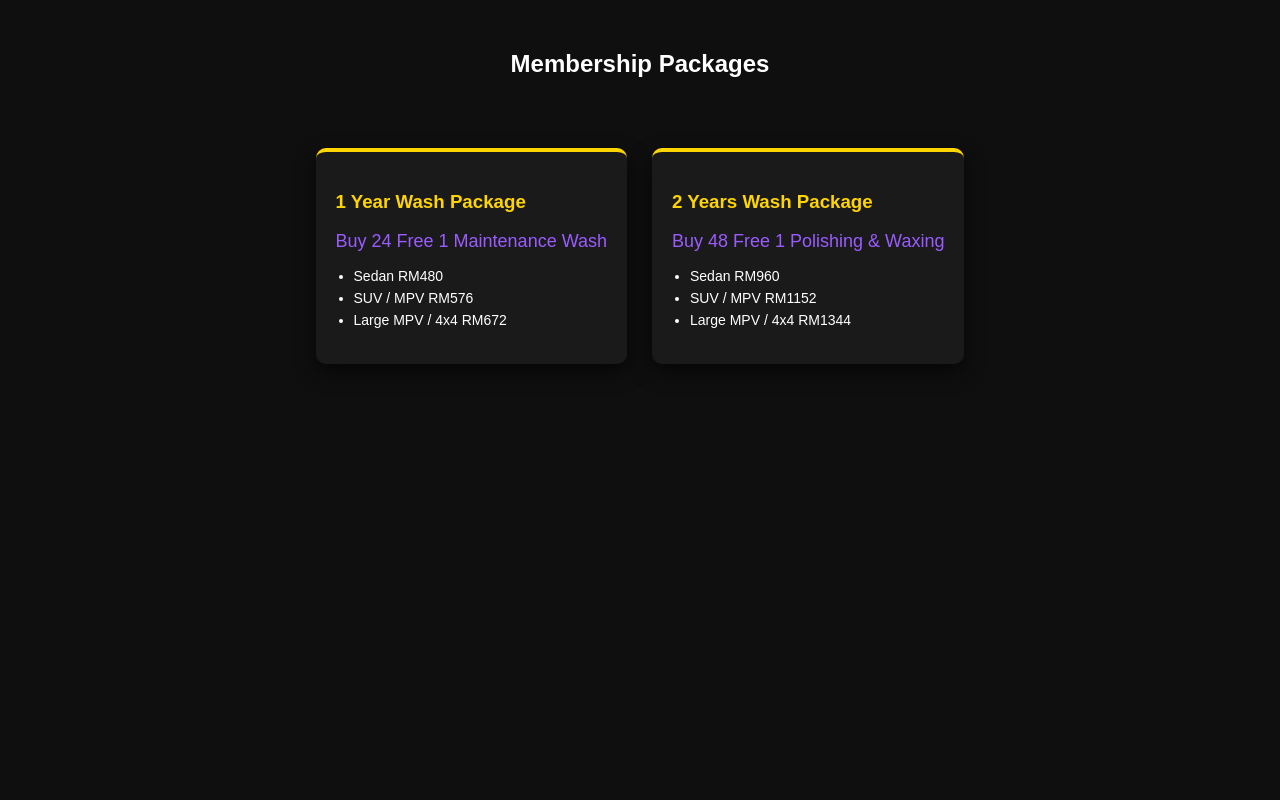
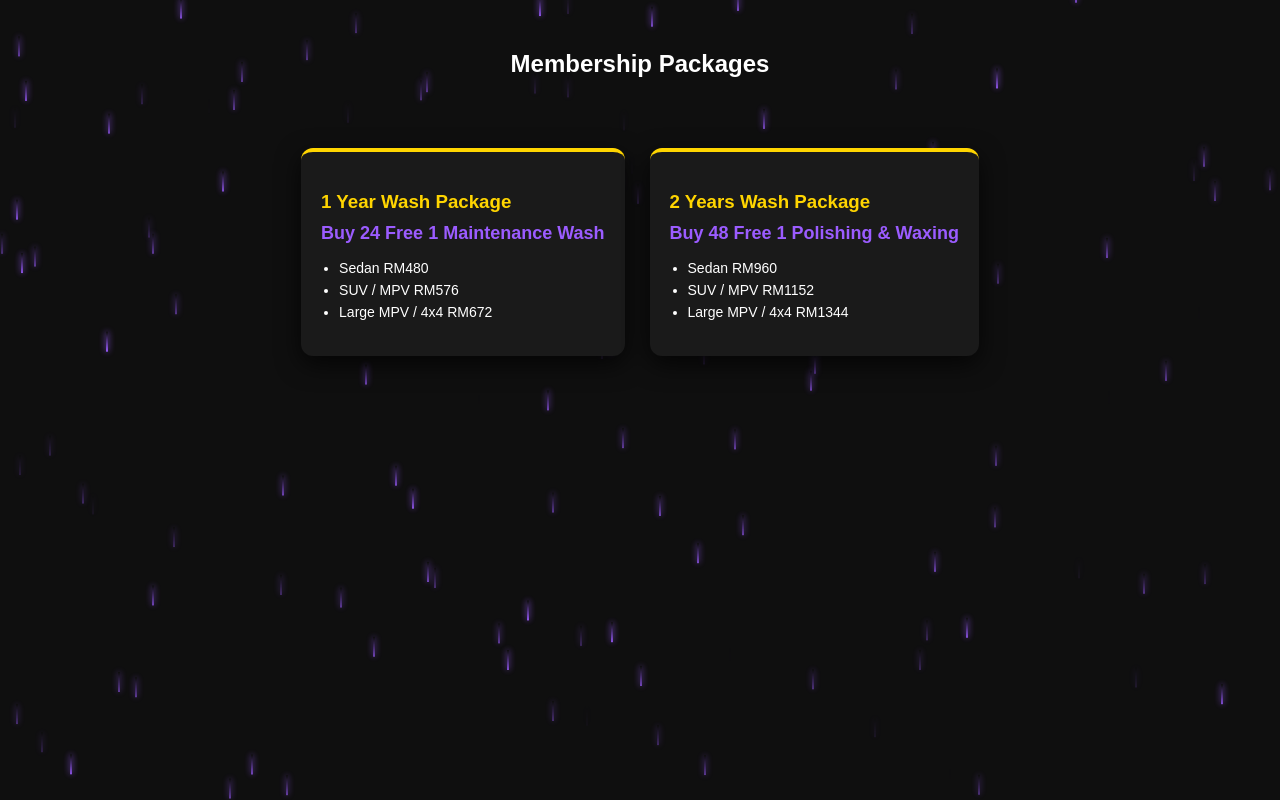
Before and after one commit to effiena/shinemaster-system, a Flask app: page /members in a window 1280 px wide. Run offline with Flask 3, Linux system fonts and the light colour scheme.

Commit message:
add rain drops

```diff
--- a/templates/members.html
+++ b/templates/members.html
@@ -3,43 +3,124 @@
 <head>
 <title>Shine Master Packages</title>
 <style>
-body { background:#0f0f0f; font-family:Arial; color:white; margin:0; }
-.header { text-align:center; padding:30px; }
-.header h1 { color:#ffd500; }
-.header h2 { color:#9b5cff; }
-.container { display:flex; flex-wrap:wrap; justify-content:center; gap:25px; padding:20px; }
-
-.card-link {
-  text-decoration:none; /* remove underline */
-  color:inherit;        /* keep text colors */
-  width:320px;
+body {
+    background: #0f0f0f;
+    font-family: Arial, sans-serif;
+    color: white;
+    margin: 0;
+    position: relative;
+    z-index: 1;
 }
 
-.section h2{
-text-align:center; padding:30px;
+/* HEADER */
+.header {
+    text-align: center;
+    padding: 30px;
+}
+.header h1 { color: #ffd500; }
+.header h2 { color: #9b5cff; }
+
+/* SECTION TITLE */
+.section h2 {
+    text-align: center;
+    padding: 30px;
 }
 
-.card {
-  background:#1a1a1a;
-  border-radius:10px;
-  padding:20px;
-  box-shadow:0 8px 20px rgba(0,0,0,0.6);
-  border-top:4px solid #ffd500;
-  transition: transform 0.2s;
-}
-.card:hover {
-  transform: translateY(-4px);
-  cursor:pointer;
+/* CARD CONTAINER */
+.container {
+    display: flex;
+    flex-wrap: wrap;
+    justify-content: center;
+    gap: 25px;
+    padding: 20px;
 }
 
-.card h3 { color:#ffd500; }
-.price { color:#9b5cff; font-size:18px; margin-bottom:10px; }
-ul { padding-left:18px; }
-li { margin-bottom:6px; font-size:14px; }
+/* LINK WRAPPER */
+.card-link {
+    text-decoration: none;
+    color: inherit;
+    width: 320px;
+}
+
+/* CARD DESIGN */
+.card {
+    position: relative;
+    z-index: 1;
+    background: #1a1a1a;
+    border-radius: 12px;
+    padding: 20px;
+    box-shadow: 0 8px 25px rgba(0,0,0,0.7);
+    border-top: 4px solid #ffd500;
+    transition: all 0.25s ease;
+}
+
+/* HOVER EFFECT */
+.card:hover {
+    transform: translateY(-6px) scale(1.02);
+    cursor: pointer;
+    box-shadow: 0 12px 30px rgba(155,92,255,0.4);
+}
+
+/* TEXT STYLING */
+.card h3 {
+    color: #ffd500;
+    margin-bottom: 10px;
+}
+
+.price {
+    color: #9b5cff;
+    font-size: 18px;
+    margin-bottom: 10px;
+    font-weight: bold;
+}
+
+ul {
+    padding-left: 18px;
+}
+
+li {
+    margin-bottom: 6px;
+    font-size: 14px;
+}
+
+/* =========================
+   🌧️ PURPLE RAIN EFFECT
+========================= */
+
+.rain {
+    position: fixed;
+    top: 0;
+    left: 0;
+    width: 100%;
+    height: 100%;
+    pointer-events: none;
+    overflow: hidden;
+    z-index: 0;
+}
+
+.drop {
+    position: absolute;
+    bottom: 100%;
+    width: 2px;
+    height: 20px;
+    background: linear-gradient(transparent, #9b5cff);
+    animation: rain 1s linear infinite;
+    opacity: 0.6;
+    box-shadow: 0 0 6px #9b5cff;
+}
+
+/* ANIMATION */
+@keyframes rain {
+    to {
+        transform: translateY(100vh);
+    }
+}
+
+
 </style>
 </head>
 <body>
-
+<div class="rain" id="rain"></div>
 
 <div class="section">
 
@@ -84,6 +165,19 @@ Buy 48 Free 1 Polishing & Waxing
 </div>
 
 </div>
+<script>
+const rainContainer = document.getElementById('rain');
 
+for (let i = 0; i < 120; i++) {
+    let drop = document.createElement('div');
+    drop.classList.add('drop');
+
+    drop.style.left = Math.random() * 100 + 'vw';
+    drop.style.animationDuration = (0.5 + Math.random()) + 's';
+    drop.style.opacity = Math.random();
+
+    rainContainer.appendChild(drop);
+}
+</script>
 </body>
 </html>
```
